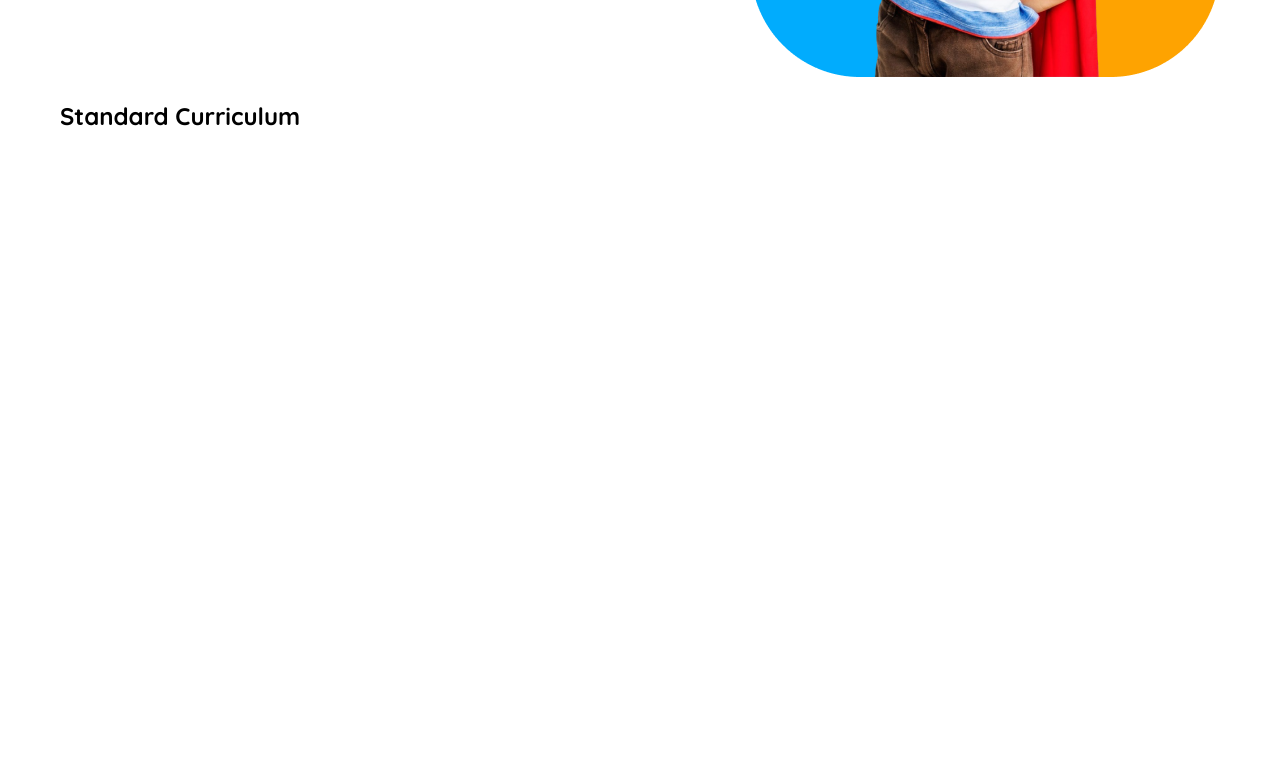
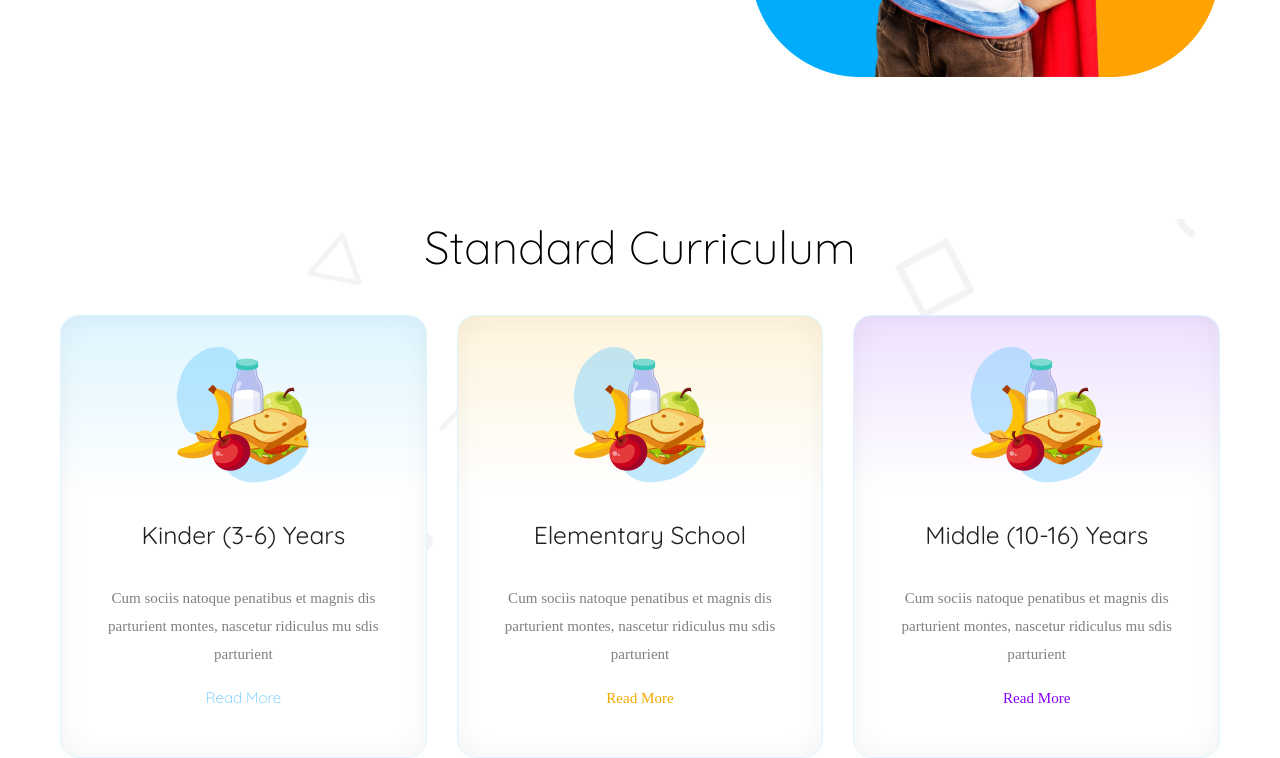
Before and after one commit to mdtohiduzzaman7/L1B11A2, a plain HTML site: page index.html in a window 1280 px wide. Shown: the part 592-1350 px from the top of the page. Before the commit the page ends 800 px from the top, so only its background shows below. Drawn offline with Linux system fonts and the light colour scheme.

Commit message:
curriculam

```diff
--- a/index.html
+++ b/index.html
@@ -61,8 +61,34 @@
       <section class="curriculam">
         <h1>Standard Curriculum</h1>
 
-        <div>
-          <div></div>
+        <div class="card-all">
+          <div class="card">
+            <img src="./assets/kinder.png" alt="" />
+            <h4>Kinder (3-6) Years</h4>
+            <p>
+              Cum sociis natoque penatibus et magnis dis parturient montes,
+              nascetur ridiculus mu sdis parturient
+            </p>
+            <p class="link1">Read More</p>
+          </div>
+          <div class="card card2">
+            <img src="./assets/kinder.png" alt="" />
+            <h4>Elementary School</h4>
+            <p>
+              Cum sociis natoque penatibus et magnis dis parturient montes,
+              nascetur ridiculus mu sdis parturient
+            </p>
+            <p class="link2">Read More</p>
+          </div>
+          <div class="card card3">
+            <img src="./assets/kinder.png" alt="" />
+            <h4>Middle (10-16) Years</h4>
+            <p>
+              Cum sociis natoque penatibus et magnis dis parturient montes,
+              nascetur ridiculus mu sdis parturient
+            </p>
+            <p class="link3">Read More</p>
+          </div>
         </div>
       </section>
       <!-- curriculam section end -->
--- a/style.css
+++ b/style.css
@@ -93,6 +93,7 @@ header {
   display: flex;
   align-items: center;
   column-gap: 50px;
+  padding-bottom: 100px;
 }
 .header-text h1 {
   font-size: 40px;
@@ -139,6 +140,91 @@ header {
   background-repeat: no-repeat;
   background-position: center;
 }
+
+.curriculam > h1 {
+  color: rgb(0, 0, 0);
+
+  font-size: 46px;
+  font-weight: 300;
+  line-height: 57.5px;
+  letter-spacing: 0%;
+  text-align: center;
+}
+.card-all {
+  display: flex;
+  column-gap: 30px;
+}
+.card {
+  box-sizing: border-box;
+  border: 0.94px solid rgb(222, 245, 255);
+  border-radius: 18.86px;
+  text-align: center;
+  box-shadow: inset 0px 0px 28.3px 0.94px rgba(0, 0, 0, 0.05);
+  background: linear-gradient(
+      180deg,
+      rgb(222, 245, 255),
+      rgba(255, 255, 255, 0) 40%
+    ),
+    rgb(255, 255, 255);
+  padding: 30px;
+}
+
+.card h4 {
+  color: rgb(32, 32, 32);
+  font-family: Quicksand;
+  font-size: 24.52px;
+  font-weight: 400;
+  line-height: 30.65px;
+  letter-spacing: 0%;
+  text-align: center;
+}
+
+.card > p {
+  color: rgb(128, 128, 128);
+  font-family: Raleway;
+  font-size: 15.09px;
+  font-weight: 500;
+  line-height: 28.3px;
+  letter-spacing: 0%;
+  text-align: center;
+}
+
+.card > .link1 {
+  color: rgb(100, 200, 255);
+  font-family: Quicksand;
+  font-size: 15.09px;
+  font-weight: 300;
+  line-height: 28.3px;
+  letter-spacing: 0%;
+  text-align: center;
+}
+
+.card2 {
+  box-shadow: inset 0px 0px 28.3px 0.94px rgba(0, 0, 0, 0.05);
+  background: linear-gradient(
+      180deg,
+      rgb(255, 244, 220),
+      rgba(255, 255, 255, 0) 40%
+    ),
+    rgb(255, 255, 255);
+}
+
+.card3 {
+  box-shadow: inset 0px 0px 28.3px 0.94px rgba(0, 0, 0, 0.05);
+  background: linear-gradient(
+      180deg,
+      rgb(238, 225, 255),
+      rgba(255, 255, 255, 0) 40%
+    ),
+    rgb(255, 255, 255);
+}
+
+.card > .link2 {
+  color: #f0aa00;
+}
+.card > .link3 {
+  color: #8700ff;
+}
 /* curriculam section end */
 
 @media screen and (max-width: 576px) {
```
